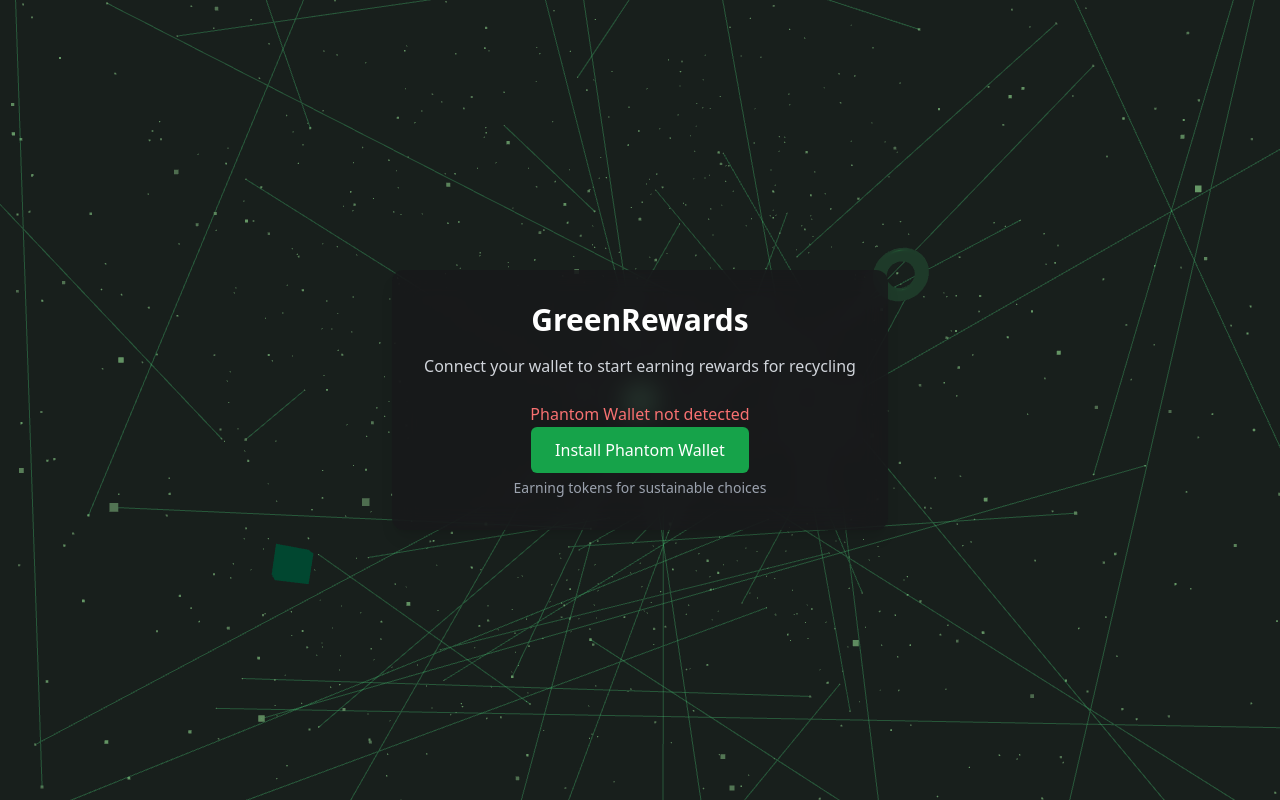
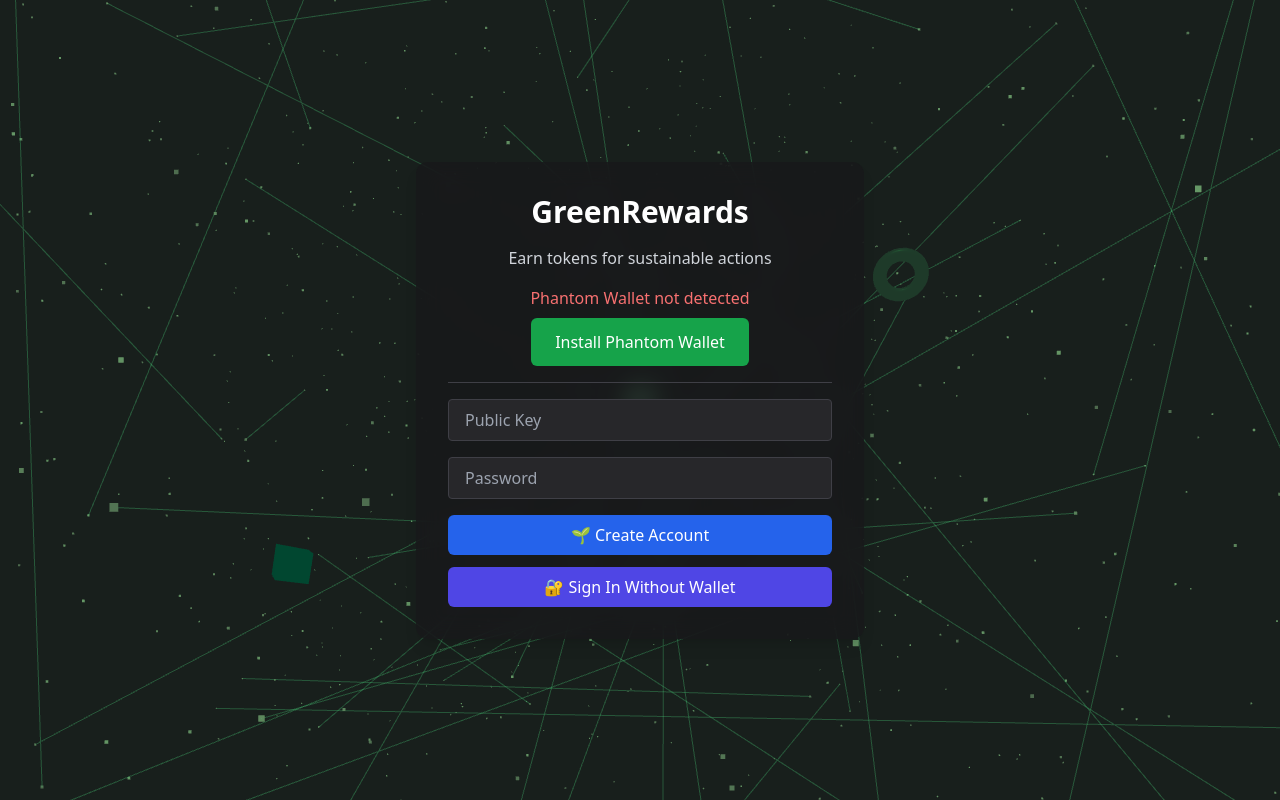
Before and after one commit to DDH2004/SASEHacks-UCM2025_The-dApperBoys, a React (Vite) app: page / in a window 1280 px wide. Built offline with nearby package versions, Linux system fonts and the light colour scheme.

Commit message:
Updated Login.tsx

```diff
--- a/src/components/Login.tsx
+++ b/src/components/Login.tsx
@@ -8,6 +8,9 @@
 
 const Login: React.FC<LoginProps> = ({ setIsConnected, setWallet }) => {
   const [hasWallet, setHasWallet] = useState(false);
+  const [pubkey, setPubkey] = useState('');
+  const [password, setPassword] = useState('');
+  const [message, setMessage] = useState('');
 
   useEffect(() => {
     if ('solana' in window) {
@@ -27,9 +30,8 @@
     }
 
     try {
-      const res = await provider.connect(); // ← this triggers the popup
+      const res = await provider.connect();
       const walletAddress = res.publicKey.toString();
-
       setWallet(walletAddress);
       setIsConnected(true);
     } catch (err) {
@@ -37,38 +39,108 @@
     }
   };
 
+  const handleSignup = async () => {
+    try {
+      const res = await fetch('http://localhost:8888/signup', { method: 'POST' });
+      const data = await res.json();
+      setPubkey(data.pubkey);
+      setPassword(data.password);
+      setMessage('✅ Account created. Use these credentials to sign in.');
+    } catch (err) {
+      console.error(err);
+      setMessage('❌ Failed to create account');
+    }
+  };
+
+  const handleSignin = async () => {
+    try {
+      const res = await fetch('http://localhost:8888/signin', {
+        method: 'POST',
+        headers: { 'Content-Type': 'application/json' },
+        body: JSON.stringify({ pubkey, password }),
+      });
+
+      const data = await res.json();
+      if (!res.ok) {
+        setMessage(`❌ ${data.error}`);
+        return;
+      }
+
+      setWallet(pubkey);
+      setIsConnected(true);
+    } catch (err) {
+      console.error(err);
+      setMessage('❌ Sign in failed');
+    }
+  };
+
   return (
     <>
       <WebGLBackground />
       <div className="min-h-screen flex items-center justify-center">
-        <div className="bg-zinc-900/80 backdrop-blur-md p-8 rounded-xl shadow-lg text-center z-10">
-          <h1 className="text-3xl font-bold mb-4 text-white">GreenRewards</h1>
-          <p className="text-gray-300 mb-6">Connect your wallet to start earning rewards for recycling</p>
+        <div className="bg-zinc-900/80 backdrop-blur-md p-8 rounded-xl shadow-lg text-center z-10 w-full max-w-md space-y-4">
+          <h1 className="text-3xl font-bold text-white">GreenRewards</h1>
+          <p className="text-gray-300 mb-2">Earn tokens for sustainable actions</p>
+          {/* Chang naem? */}
 
+          {/* Phantom Wallet */}
           {hasWallet ? (
             <button
               onClick={connectWallet}
-              className="bg-green-500 text-white px-6 py-3 rounded-md hover:bg-green-600 transition-colors"
+              className="w-full bg-green-500 text-white px-6 py-3 rounded-md hover:bg-green-600 transition"
             >
               Sign in with Phantom Wallet
             </button>
           ) : (
-            <div className="text-red-400 font-medium">
-              <p className="mb-3">Phantom Wallet not detected</p>
+            <div className="text-red-400 font-medium space-y-2">
+              <p>Phantom Wallet not detected</p>
               <a
                 href="https://phantom.app/"
                 target="_blank"
                 rel="noopener noreferrer"
-                className="bg-green-600 text-white px-6 py-3 rounded-md hover:bg-green-700 transition-colors"
+                className="inline-block bg-green-600 text-white px-6 py-3 rounded-md hover:bg-green-700 transition"
               >
                 Install Phantom Wallet
               </a>
             </div>
           )}
 
-          <p className="mt-4 text-sm text-gray-400">
-            Earning tokens for sustainable choices
-          </p>
+          {/* Divider */}
+          <div className="border-t border-zinc-700 my-4" />
+
+          {/* Traditional login */}
+          <input
+            type="text"
+            value={pubkey}
+            onChange={(e) => setPubkey(e.target.value)}
+            placeholder="Public Key"
+            className="w-full px-4 py-2 rounded bg-zinc-800 border border-zinc-700 text-white placeholder-gray-400"
+          />
+          <input
+            type="password"
+            value={password}
+            onChange={(e) => setPassword(e.target.value)}
+            placeholder="Password"
+            className="w-full px-4 py-2 rounded bg-zinc-800 border border-zinc-700 text-white placeholder-gray-400"
+          />
+
+          <div className="flex flex-col space-y-3">
+            <button
+              onClick={handleSignup}
+              className="w-full bg-blue-600 hover:bg-blue-700 text-white py-2 rounded-md transition"
+            >
+              🌱 Create Account
+            </button>
+            <button
+              onClick={handleSignin}
+              className="w-full bg-indigo-600 hover:bg-indigo-700 text-white py-2 rounded-md transition"
+            >
+              🔐 Sign In Without Wallet
+            </button>
+          </div>
+
+          {/* Feedback message */}
+          {message && <p className="text-sm text-purple-300 mt-2">{message}</p>}
         </div>
       </div>
     </>
```
